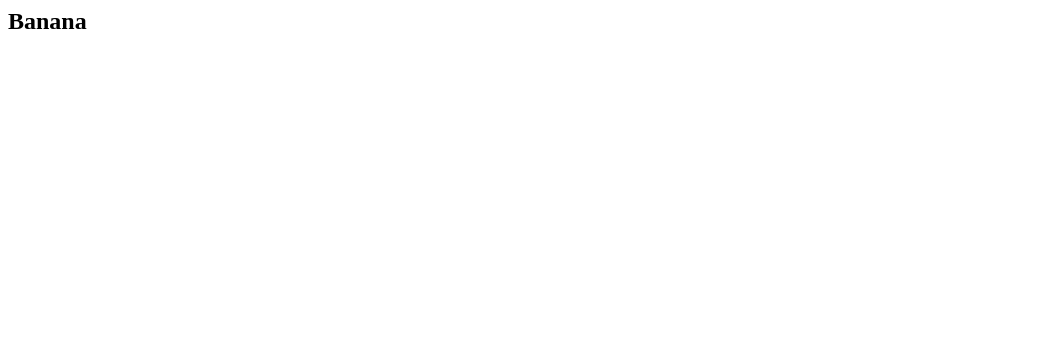
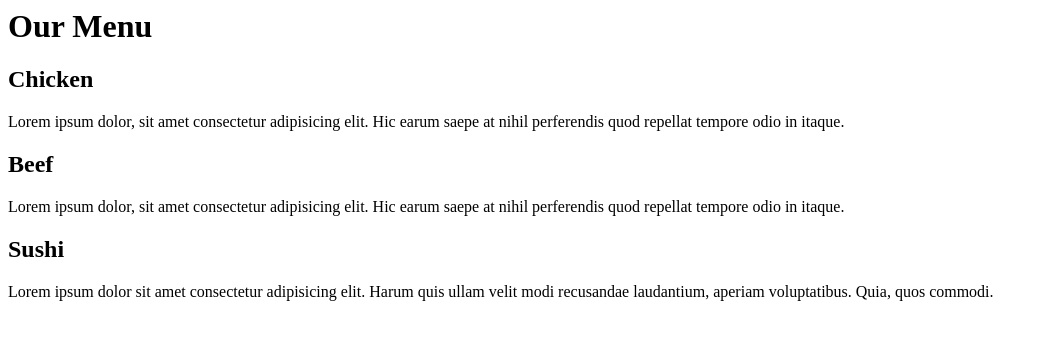
Before and after one commit to nurinayahyusuf/nurinayahyusuf.github.io, a plain HTML site: page module2_solution/index.html in a window 1280 px wide. Shown: the whole page, without its empty margins (0-1043 px from the left). Drawn offline with Linux system fonts and the light colour scheme; files that its build step writes are made by us from their sources.

Commit message:
Update index.html

```diff
--- a/module2_solution/index.html
+++ b/module2_solution/index.html
@@ -1 +1,48 @@
-<h2>Banana</h2>
+<html lang="en">
+  <head>
+    <meta charset="UTF-8" />
+    <meta name="viewport" content="width=device-width, initial-scale=1.0" />
+    <meta http-equiv="X-UA-Compatible" content="ie=edge" />
+    <title>Nur Inayah Yusuf</title>
+    <link rel="stylesheet" href="module2_solution/css/style.css" />
+  </head>
+  <body>
+    <h1>Our Menu</h1>
+    <div class="row">
+      <div class="col-lg-4 col-md-6">
+        <div class="div1">
+          <h2 id="p1">
+            Chicken
+          </h2>
+          <p>
+            Lorem ipsum dolor, sit amet consectetur adipisicing elit. Hic earum
+            saepe at nihil perferendis quod repellat tempore odio in itaque.
+          </p>
+        </div>
+      </div>
+      <div class="col-lg-4 col-md-6" id="beef">
+        <div class="div2">
+          <h2 id="p2">
+            Beef
+          </h2>
+          <p>
+            Lorem ipsum dolor, sit amet consectetur adipisicing elit. Hic earum
+            saepe at nihil perferendis quod repellat tempore odio in itaque.
+          </p>
+        </div>
+      </div>
+      <div class="col-lg-4 col-md-12">
+        <div class="div3">
+          <h2 id="p3">
+            Sushi
+          </h2>
+          <p>
+            Lorem ipsum dolor sit amet consectetur adipisicing elit. Harum quis
+            ullam velit modi recusandae laudantium, aperiam voluptatibus. Quia,
+            quos commodi.
+          </p>
+        </div>
+      </div>
+    </div>
+  </body>
+</html>
```
